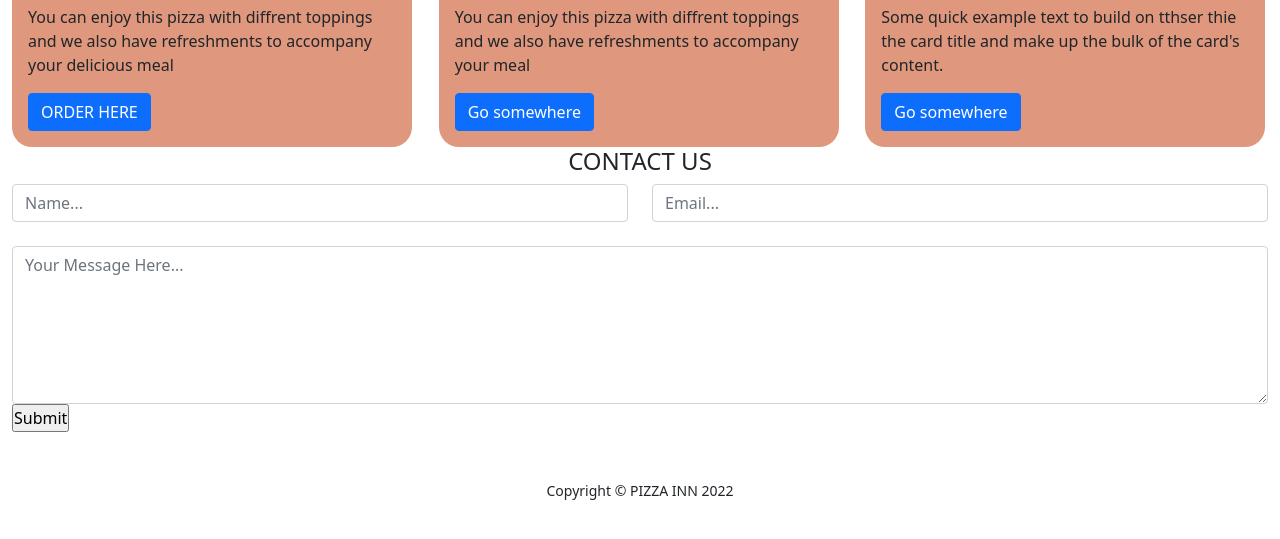
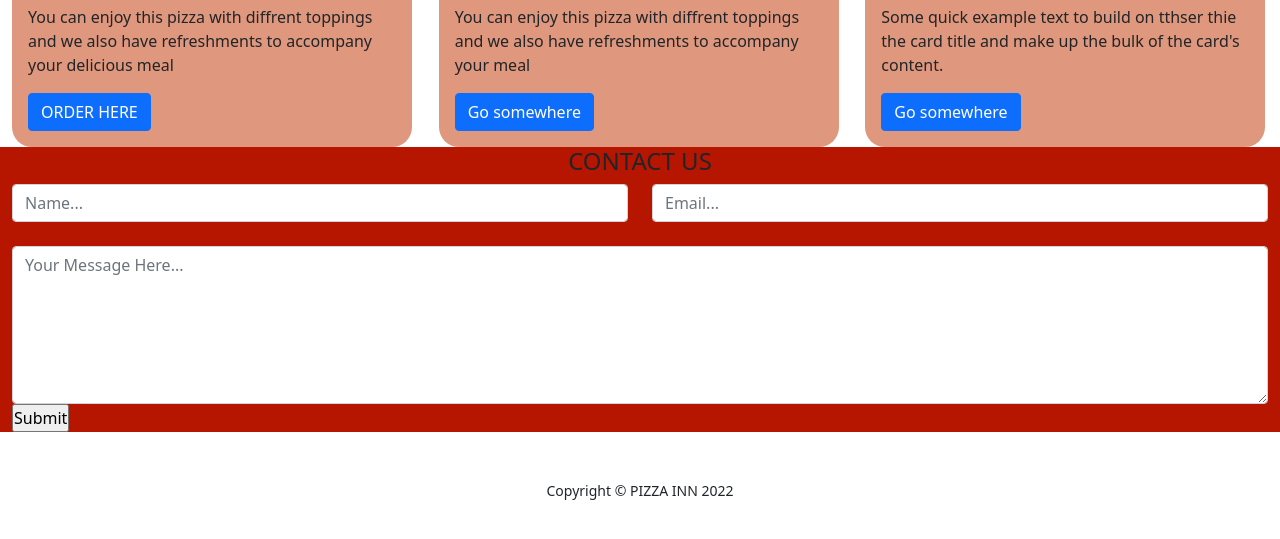
Before and after one commit to nyakiochristine/pizza-inn, a plain HTML site: page index.html in a window 1280 px wide. Shown: the part 1590-2129 px from the top of the page. Drawn offline with nearby package versions, Linux system fonts and the light colour scheme.

```diff
--- a/style.css
+++ b/style.css
@@ -57,3 +57,9 @@
     background:#b61500;
     background-size: cover;
 }
+#contact{
+    background:	#b61500;
+    background-size: cover;
+
+
+}
```
